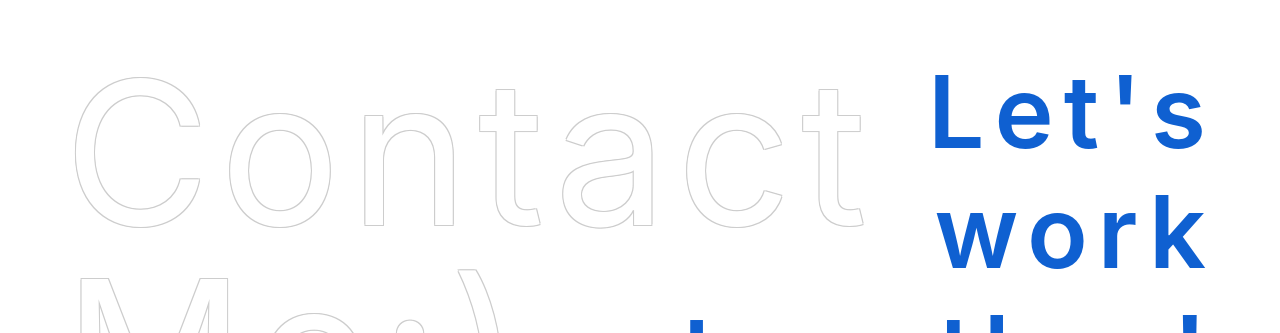
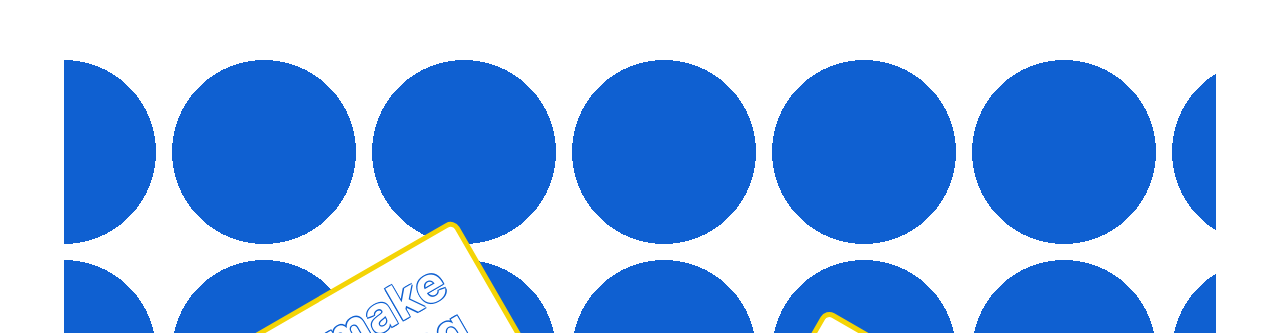
Before and after one commit to jayoung-cinnamon/jayoung, a React (Create React App) app: page / in a window 1280 px wide. Shown: the part 4218-4551 px from the top of the page. Built offline with nearby package versions, Linux system fonts and the light colour scheme.

Commit message:
[STYLE] Modify Contact Page

```diff
--- a/src/components/Contact.jsx
+++ b/src/components/Contact.jsx
@@ -5,27 +5,35 @@ import MainText from "./MainText";
 const Contact = forwardRef((props, ref) => {
   return (
     <Container ref={ref}>
-      <MainText text={`Contact Me:)`}></MainText>
-      <SubText>{`Let's\nwork\ntogether!`}</SubText>
+      <Text1>
+        Let's make something <p>cool!</p>
+      </Text1>
+      <Text2>
+        <p>We are</p> gonna
+      </Text2>
+      <Text3>
+        make a <p>good team</p>:)
+      </Text3>
     </Container>
   );
 });
 export default Contact;
 
 const Container = styled.div`
+  background: #0f60d1;
+  background-image: radial-gradient(#0f60d1 65%, transparent 0);
+  background-position: 100px 0, 100px 100px;
+  background-size: 200px 200px;
   margin: 0 auto;
+  background-color: white;
   width: 100%;
   min-width: 320px;
-  min-height: 40vh;
-  height: 100%;
-  background-color: white;
-  display: flex;
-  justify-content: flex-end;
-  align-items: flex-end;
-  position: relative;
+  height: 100vh;
+  justify-content: center;
+  align-items: center;
   flex-wrap: wrap;
   overflow: hidden;
-  margin-bottom: 20px;
+  position: relative;
   @media (max-width: 768px) {
     width: 100%;
     min-height: 30vh;
@@ -33,19 +41,51 @@ const Container = styled.div`
   }
 `;
 
-const SubText = styled.div`
-  height: 100%;
-  width: 100%;
-  font-size: 100px;
-  font-weight: 600;
-  z-index: 3;
-  letter-spacing: 10px;
-  text-align: right;
-  color: #0f60d1;
+const Text1 = styled.div`
+  border: 5px solid #f4d405;
+  border-radius: 10px;
+  background-color: white;
+  text-align: center;
+  width: 30%;
+  padding: 15px;
+  font-size: 50px;
+  font-weight: 700;
+  white-space: pre-line;
+  color: white;
   position: relative;
-  line-height: 120%;
-  white-space: pre-line;
+  top: 30%;
+  left: 10%;
+  transform: rotate(-30deg);
+  text-shadow: -1px -1px 0 #0f60d1, 1px -1px 0 #0f60d1, -1px 1px 0 #0f60d1,
+    1px 1px 0 #0f60d1;
+  p {
+    color: #0f60d1;
+    text-shadow: none;
+  }
   @media (max-width: 768px) {
-    font-size: 60px;
+    font-size: 30px;
+    width: 50%;
+    top: 23%;
+    left: 10%;
   }
 `;
+const Text2 = styled(Text1)`
+  top: 40%;
+  left: 30%;
+  transform: rotate(-10deg);
+  @media (max-width: 768px) {
+    top: 29%;
+    left: 40%;
+    transform: rotate(-20deg);
+  }
+`;
+const Text3 = styled(Text1)`
+  top: 0%;
+  left: 60%;
+  transform: rotate(30deg);
+  @media (max-width: 768px) {
+    top: 38%;
+    left: 30%;
+    transform: rotate(10deg);
+  }
+`;
--- a/src/components/LandingPage.jsx
+++ b/src/components/LandingPage.jsx
@@ -187,11 +187,9 @@ const Text = styled.div`
     1px 1px 0 #0f60d1;
 
   @media (max-width: 768px) {
-     {
-      font-size: 30px;
-      text-align: left;
-      width: 60%;
-    }
+    font-size: 30px;
+    text-align: left;
+    width: 60%;
   }
 `;
 
```
